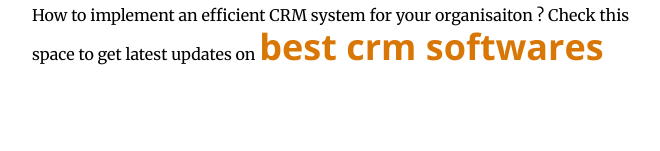
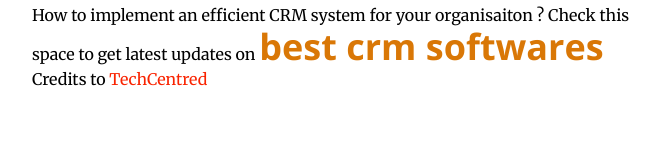
Before and after one commit to bharathreddyvanteru/what-is-crm, a Next.js app: page / in a window 1280 px wide. Shown: the part 149-300 px from the top of the page, without its empty margins (304-964 px from the left). Built offline with nearby package versions, Linux system fonts and the light colour scheme; what @tailwindcss/typography would draw is missing.

Commit message:
changed home opage

```diff
--- a/pages/index.js
+++ b/pages/index.js
@@ -7,7 +7,7 @@ export default function Home() {
       <SEO title="What is CRM" />
       <h1> What is CRM ? </h1>
       <p> How to implement an efficient CRM system for your organisaiton ?
-         Check this space to get latest updates on <a className="text-4xl font-bold text-yellow-600 font-display" href= "https://techcentred.com/top-5-best-crm-software-for-every-business/"> best crm softwares</a></p>
+         Check this space to get latest updates on <a className="text-4xl font-bold text-yellow-600 font-display" href= "https://techcentred.com/top-5-best-crm-software-for-every-business/"> best crm softwares</a> Credits to <a href="https://techcentred.com">TechCentred</a></p>
     </Layout>
   );
 }
```
